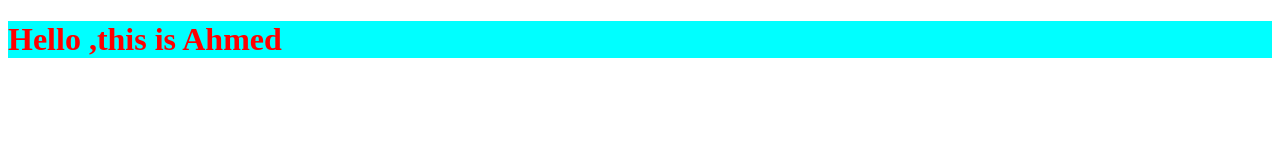
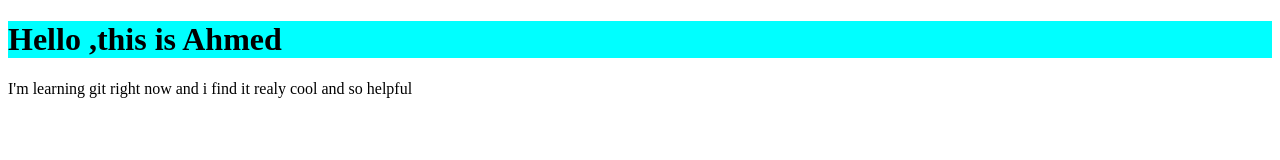
Before and after one commit to ahmedjammali/Project, a plain HTML site: page index.html in a window 1280 px wide. Drawn offline with Linux system fonts and the light colour scheme.

Commit message:
changing style for the title

```diff
--- a/index.html
+++ b/index.html
@@ -8,6 +8,7 @@
 </head>
 <body>
     <h1>Hello ,this is Ahmed </h1>
+    <p>I'm learning git right now and i find it realy cool and so helpful</p>
     <script src="app.js"></script>
 </body>
 </html>
--- a/style.css
+++ b/style.css
@@ -1,4 +1,4 @@
 h1{
-    color: red;
+    color: black;
     background-color: aqua;
 }
```
